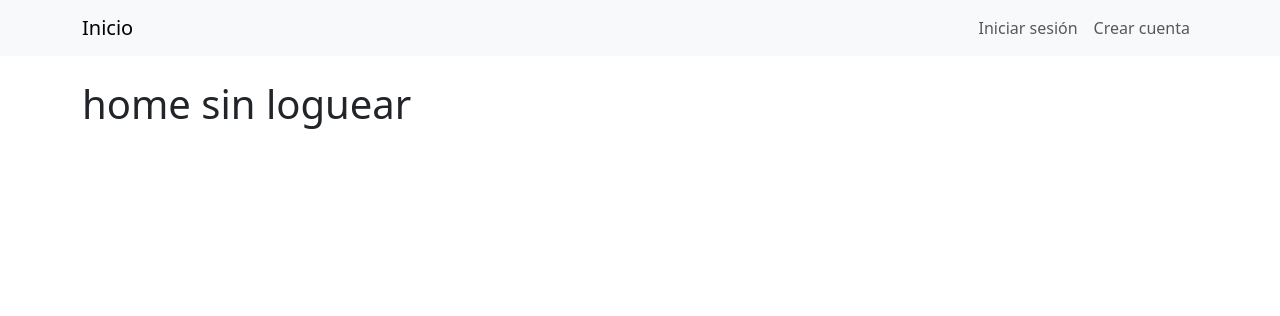
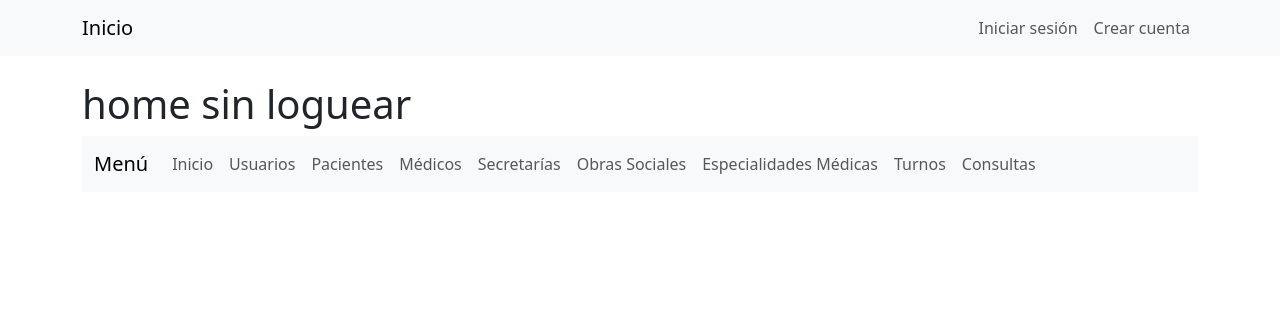
Before and after one commit to NahuelPardo89/CentroPrana, a Django app: page / in a window 1280 px wide. Shown: the top 316 px of the page. Run offline with Django 4.2, Linux system fonts and the light colour scheme.

Commit message:
agregando estilos

```diff
--- a/Prana/Gestion/templates/home.html
+++ b/Prana/Gestion/templates/home.html
@@ -3,4 +3,45 @@
 
 
 <h1>home sin loguear</h1>
+
+<nav class="navbar navbar-expand-lg navbar-light bg-light">
+    <div class="container-fluid">
+        <a class="navbar-brand" href="#">Menú</a>
+        <button class="navbar-toggler" type="button" data-bs-toggle="collapse" data-bs-target="#navbarNav" aria-controls="navbarNav" aria-expanded="false" aria-label="Toggle navigation">
+            <span class="navbar-toggler-icon"></span>
+        </button>
+        <div class="collapse navbar-collapse" id="navbarNav">
+            <ul class="navbar-nav">
+                <li class="nav-item">
+                    <a class="nav-link" href="{% url 'home' %}">Inicio</a>
+                </li>
+                <li class="nav-item">
+                    <a class="nav-link" href="{% url 'usuario_list' %}">Usuarios</a>
+                </li>
+                <li class="nav-item">
+                    <a class="nav-link" href="{% url 'paciente_list' %}">Pacientes</a>
+                </li>
+                <li class="nav-item">
+                    <a class="nav-link" href="{% url 'medico_list' %}">Médicos</a>
+                </li>
+                <li class="nav-item">
+                    <a class="nav-link" href="{% url 'secretaria_list' %}">Secretarías</a>
+                </li>
+                <li class="nav-item">
+                    <a class="nav-link" href="{% url 'obra_social_list' %}">Obras Sociales</a>
+                </li>
+                <li class="nav-item">
+                    <a class="nav-link" href="{% url 'especialidad_medica_list' %}">Especialidades Médicas</a>
+                </li>
+                <li class="nav-item">
+                    <a class="nav-link" href="{% url 'turno_list' %}">Turnos</a>
+                </li>
+                <li class="nav-item">
+                    <a class="nav-link" href="{% url 'consulta_list' %}">Consultas</a>
+                </li>
+
+            </ul>
+        </div>
+    </div>
+</nav>
 {% endblock %}
--- a/Prana/Gestion/templates/secretaria/secretaria_list.html
+++ b/Prana/Gestion/templates/secretaria/secretaria_list.html
@@ -6,6 +6,7 @@
   <table class="table table-striped">
     <thead>
       <tr>
+        <th>Apellido</th>
         <th>Nombre</th>
         <th>Horario</th>
         <th>Acciones</th>
@@ -14,7 +15,8 @@
     <tbody>
       {% for secretaria in object_list %}
         <tr>
-          <td>{{ secretaria.usuario.nombre }} {{ secretaria.usuario.apellido }}</td>
+          <td>{{ secretaria.usuario.apellido }}</td>
+          <td>{{ secretaria.usuario.nombre }}</td>
           <td>{{ secretaria.horario }}</td>
           <td>
             <a href="{% url 'secretaria_update' secretaria.pk %}" class="btn btn-primary btn-sm">Editar</a>
```
Also changed, not shown: Prana/Gestion/templates/paciente/paciente_form.html (+56 -7 lines), Prana/Gestion/templates/paciente/paciente_list.html (+9 -2 lines), Prana/Gestion/templates/usuario/usuario_list.html (+6 -4 lines), Prana/db.sqlite3.
